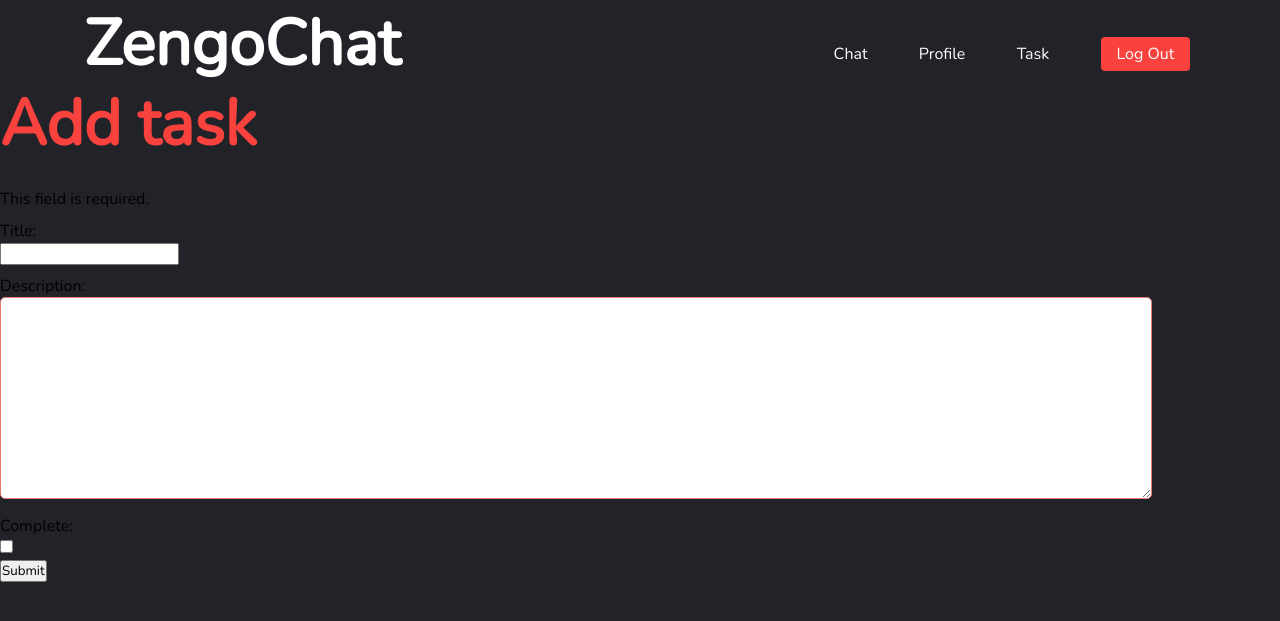
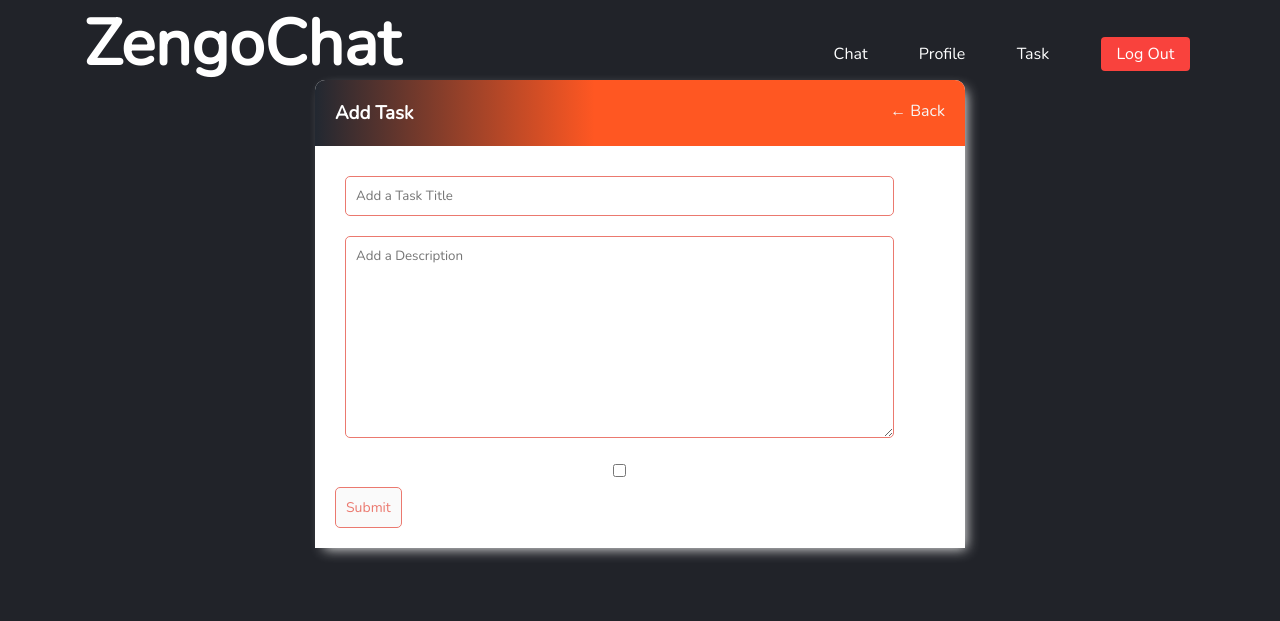
Before and after one commit to iammgautam/All-In-One, a Django app: page /todo/add/ in a window 1280 px wide. Shown: the top 621 px of the page. Run offline with Django 4.2, Linux system fonts and the light colour scheme; the visitor is signed in with stand-in values (Sample User, id 1); some libraries are stand-ins or nearby versions.

Commit message:
todo List TemplateStyling done

```diff
--- a/core/settings.py
+++ b/core/settings.py
@@ -21,7 +21,7 @@ BASE_DIR = Path(__file__).resolve().parent.parent
 # See https://docs.djangoproject.com/en/4.0/howto/deployment/checklist/
 
 # SECURITY WARNING: keep the secret key used in production secret!
-SECRET_KEY = 'django-insecure-iv=kn-3rc)uwmzycswqoaz6fi0!oap37l!kq*mq155tv=y1xe!'
+SECRET_KEY=os.environ.get('SECRET_KEY')
 
 # SECURITY WARNING: don't run with debug turned on in production!
 DEBUG = True
--- a/static/styles/main.css
+++ b/static/styles/main.css
@@ -3,6 +3,7 @@
 @import url("navbar.css");
 @import url("register.css");
 @import url('https://fonts.googleapis.com/css2?family=Josefin+Sans&family=Nunito&display=swap');
+@import url("todo.css");
 
 :root {
   --lightblue: #337af1;
--- a/static/styles/todo.css
+++ b/static/styles/todo.css
@@ -1,22 +1,6 @@
-/* body {
-    background-color: #2d4059;
-    font-family: 'Nunito';
-    padding-top: 50px;
-}
-h1,
-h2,
-h3,
-h4,
-h5,
-h6
-    {
-        font-family: 'Raleway';
-}
-a,p {
-    color:#0b3252;
-} */
-.container{
-    max-width: 550px;
+
+.container-todo{
+    max-width: 650px;
     margin: auto;
     background-color: #fff;
     border-radius: 10px 10px 0 0;
@@ -27,9 +11,12 @@ a,p {
     display: flex;
     justify-content: space-between;
     color: #fff;
-    padding: 10px;
+    padding: 20px;
     border-radius: 10px 10px 0 0;
     background: linear-gradient(90deg, #222831 0%, #ff5722 43%, #ff5722 100%);
+}
+.header-bar h1 {
+    color: var(--white);
 }
 .header-bar a {
     color:rgb(247, 247, 247);
@@ -85,11 +72,18 @@ a,p {
 
 /* input[type=text],
 input[type=password], */
-textarea {
+/* textarea {
     border: 1px solid #eb796f;
     border-radius: 5px;
     padding: 10px;
     width: 90%;
+} */
+.todo-input{
+    border: 1px solid #eb796f;
+    border-radius: 5px;
+    padding: 10px;
+    width: 90%;
+    margin: 10px;
 }
 
 label {
--- a/templates/todo/addTask.html
+++ b/templates/todo/addTask.html
@@ -2,11 +2,22 @@
 
 {% block todo-add %}
 
-<h1>Add task</h1>
-<form action="{% url 'add-task' %}" method="post">
-    {% csrf_token %}
-{{form.as_p}}
-<input type="submit" value="Submit">
-</form>
+<div class="container-todo">
+    <div class="header-bar">
+        <h3>Add Task</h3>
+        <a href="{% url 'todo-home' %}">&#8592; Back</a>
+    </div>
+
+
+    <div class="card-body">
+        <form method='POST' action=''>
+            {% csrf_token %}
+            {% for field in form %}
+                {{field}}
+            {% endfor %}
+            <input class = 'button' type='submit' value='Submit'>
+        </form>
+    </div>
+</div>
 
 {% endblock todo-add %}
--- a/templates/todo/homePage.html
+++ b/templates/todo/homePage.html
@@ -3,6 +3,7 @@
 
 {% block todo-home %}
 
+<div class="container-todo">
     <div class="header-bar">
         <div>
             <h1>Hello {{request.user|title}}</h1>
@@ -40,5 +41,6 @@
             <h3> No Items in List</h3>
         {% endfor %}
     </div>
+</div>
 
 {% endblock todo-home %}
--- a/todo/forms.py
+++ b/todo/forms.py
@@ -8,3 +8,8 @@ class TodoForm(forms.ModelForm):
     class Meta:
         model = Todo
         fields = ("title","description",'complete')
+        widgets = {
+            'title':forms.TextInput(attrs={'class':'todo-input','placeholder':'Add a Task Title'}),
+            'description':forms.Textarea(attrs={'class':'todo-input','placeholder':'Add a Description'}),
+            'complete': forms.CheckboxInput(attrs={'class': 'todo-input', 'label':'Complete:'}),
+        }
--- a/todo/views.py
+++ b/todo/views.py
@@ -14,8 +14,10 @@ def homePage(request):
     pk = request.user.id
     user = User.objects.get(id=pk)
     task = Todo.objects.filter(user = user)
+    count = task.filter(complete = False).count()
+
     context = {
-
+        'count':count,
         'tasks':task,
     }
     return render(request, 'todo/homePage.html', context)
@@ -80,4 +82,4 @@ def search(request):
             'search':searched,
             'tasks':task,
         }
-    return render(request, 'todo/searchPage.html', context)
+    return render(request, 'todo/homePage.html', context)
```
Also changed, not shown: templates/todo/deleteTask.html (+14 -7 lines), templates/todo/detailTask.html (+5 -3 lines), templates/todo/updateTask.html (+23 -6 lines), 1 other file. Lines whose indentation alone changed are shown as unchanged.
